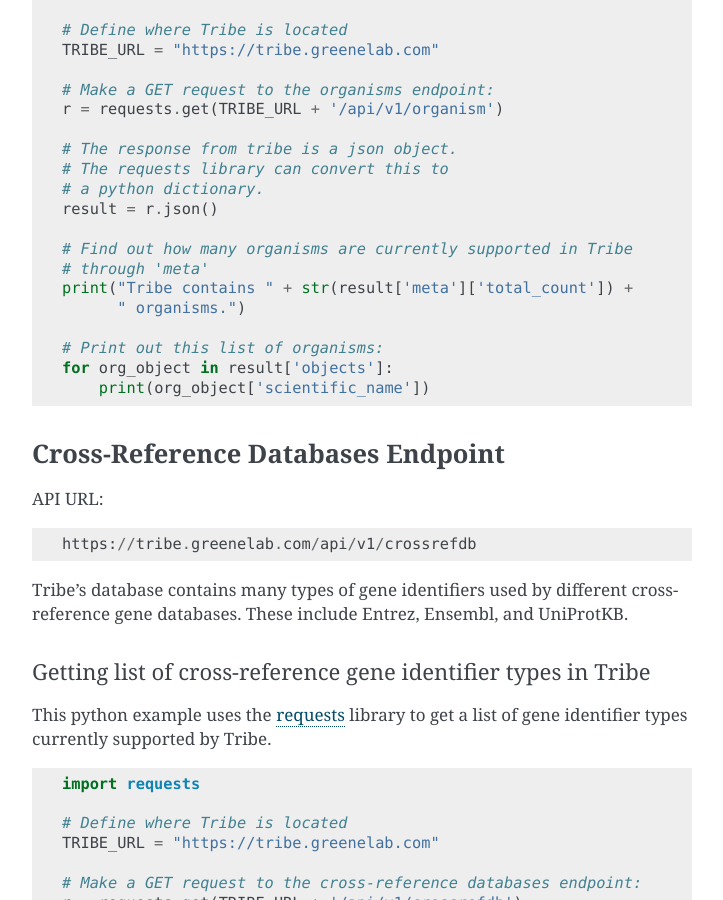
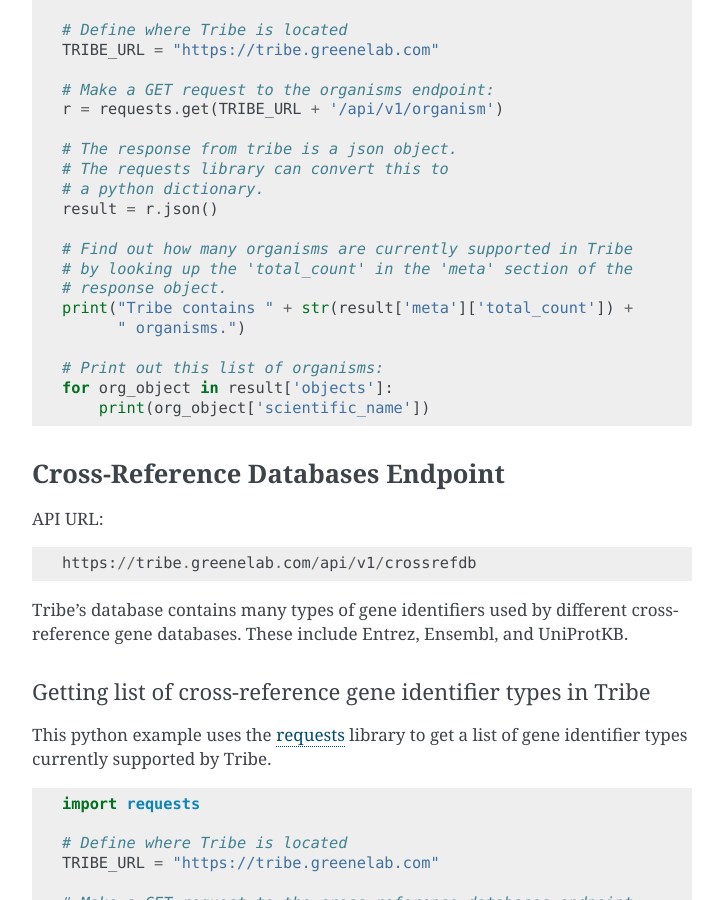
Before and after one commit to greenelab/tribe, a Sphinx documentation site: the page built from docs/source/api.rst, in a window 1280 px wide and 900 px high, scrolled down 858 px. Shown: the whole window, without its empty margins (388-1111 px from the left). Built offline with Sphinx 7.4.7, drawn with Linux system fonts in a browser that asks for light colours.

Commit message:
Adding Matt's suggestion for wording in the API docs to make the organism querying section clearer.

```diff
--- a/docs/source/api.rst
+++ b/docs/source/api.rst
@@ -52,7 +52,8 @@
     result = r.json()
 
     # Find out how many organisms are currently supported in Tribe
-    # through 'meta'
+    # by looking up the 'total_count' in the 'meta' section of the
+    # response object.
     print("Tribe contains " + str(result['meta']['total_count']) +
           " organisms.")
 
```
